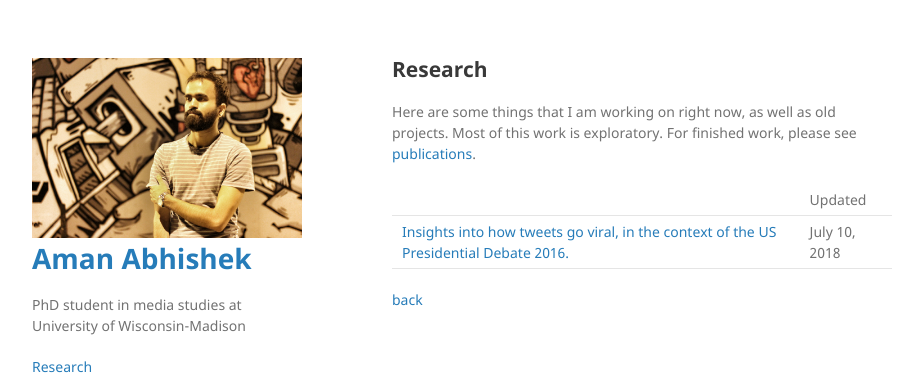
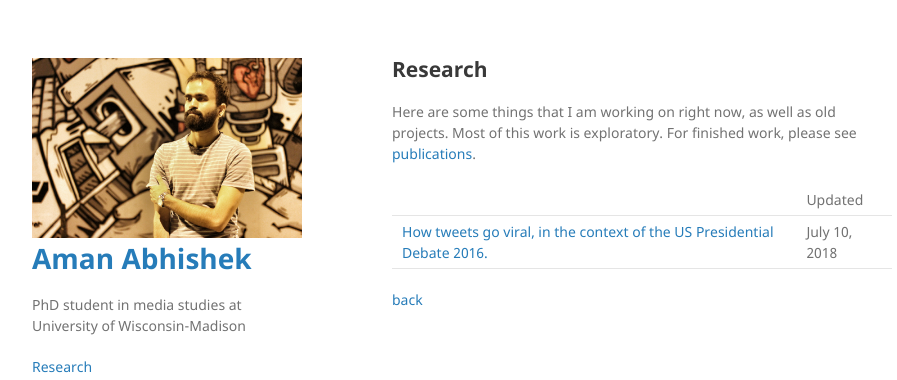
Before and after one commit to aman-abhishek/aman-abhishek.github.io, a Jekyll site: the page built from research.md, in a window 1280 px wide. Shown: the top 380 px of the page, without its empty margins (178-1075 px from the left). Built offline with Jekyll 4.4.1, drawn with Linux system fonts in a browser that asks for light colours; our own code applies the rules of GitHub Pages for plain Markdown files.

```diff
--- a/research.md
+++ b/research.md
@@ -8,6 +8,6 @@ Here are some things that I am working on right now, as well as old projects. Mo
 
 
 | | Updated
-|[Insights into how tweets go viral, in the context of the US Presidential Debate 2016.](aman-abhishek.github.io/research/speed_evolution.html)|July 10, 2018
+|[How tweets go viral, in the context of the US Presidential Debate 2016.](aman-abhishek.github.io/research/speed_evolution.html)|July 10, 2018
 
 [back](./)
```
